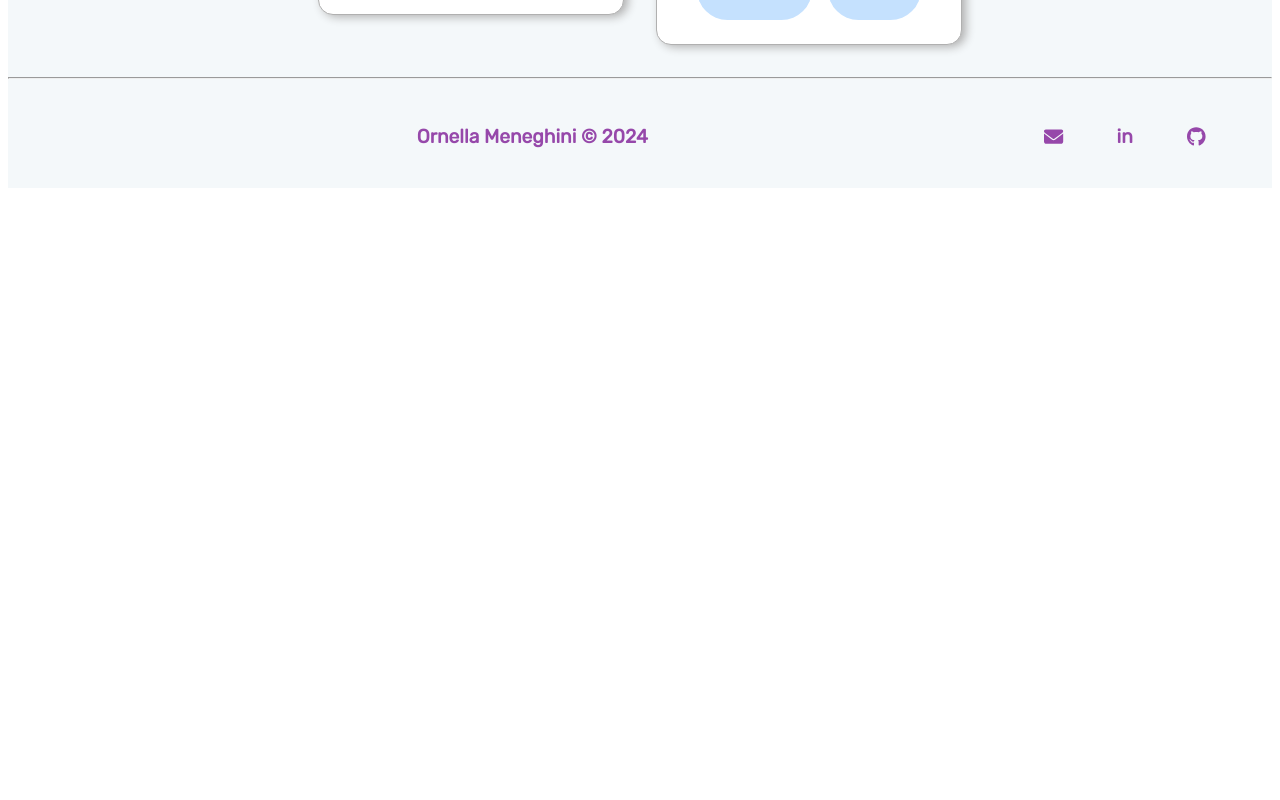
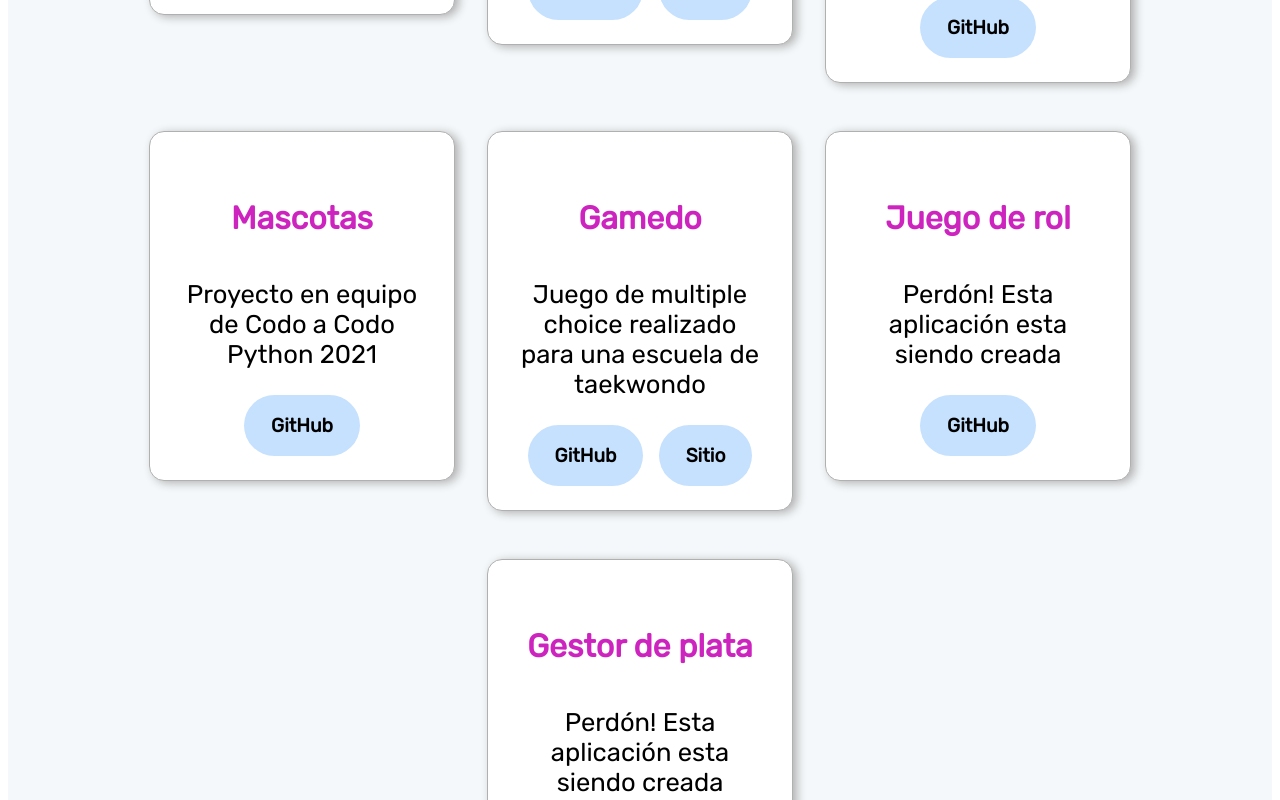
Before and after one commit to MeneghiniOrnella/vue.MeneghiniOrnella, a Vue app: page / in a window 1280 px wide. Shown: the part 1660-2460 px from the top of the page. Before the commit the page ends 1856 px from the top, so only its background shows below. Built offline with nearby package versions, Linux system fonts and the light colour scheme; a web font is replaced by a local one.

Commit message:
"Refactor components to use i18n data from JSON files"

```diff
--- a/src/components/Education.vue
+++ b/src/components/Education.vue
@@ -12,15 +12,14 @@
 </template>
 
 <script>
+import data from '@/data/i18n/en.json';
+
 export default {
     name: 'Education',
-    data() {
-        return {
-            educations: [
-                { code: 'en' },
-                { code: 'es' },
-            ]
-        };
+    computed: {
+        educations() {
+            return data.educations.map((index) => index);
+        }
     }
 }
 </script>
--- a/src/components/Work.vue
+++ b/src/components/Work.vue
@@ -12,18 +12,17 @@
 </template>
 
 <script>
+import data from '@/data/i18n/en.json';
+
 export default {
     name: 'Work',
     props: {
         msg: String
     },
-    data() {
-        return {
-            works: [
-                { code: 'en' },
-                { code: 'es' },
-            ]
-        };
+    computed: {
+        works() {
+            return data.works.map((index) => index);
+        }
     }
 }
 </script>
--- a/src/components/sections/Projects.vue
+++ b/src/components/sections/Projects.vue
@@ -6,6 +6,9 @@
                 <h4 class="title">{{ $t(`projects[${index}].title`) }}</h4>
                 <!-- <img :src="getImgSrc(project.img)" :title="project.title" :alt="project.title" /> -->
                 <p class="otherInfo">{{ $t(`projects[${index}].description`) }}</p>
+                <!-- <div class="otherInfo" v-for="(project, item) in items" :key="item">
+                    <p>{{ item.skills }}</p>
+                </div> -->
                 <div class="projectBtns">
                     <a target="_blank" :href="project.urlGithub"
                         aria-label="Go to Github this repository in a new window">GitHub</a>
@@ -18,15 +21,14 @@
 </template>
 
 <script>
+import data from '@/data/i18n/en.json';
+
 export default {
     name: 'Projects',
-    data() {
-        return {
-            projects: [
-                { code: 'en' },
-                { code: 'es' },
-            ]
-        };
+    computed: {
+        projects() {
+            return data.projects.map((index) => index);
+        }
     }
 }
 </script>
--- a/src/data/i18n/es.json
+++ b/src/data/i18n/es.json
@@ -156,7 +156,7 @@
             ]
         },
         {
-            "title": "Role Game",
+            "title": "Juego de rol",
             "img": "logo.png",
             "description": "Perdón! Esta aplicación esta siendo creada",
             "urlGithub": "https://github.com/MeneghiniOrnella/Vue.Js-role-game.git",
@@ -169,7 +169,7 @@
             ]
         },
         {
-            "title": "Money Manager",
+            "title": "Gestor de plata",
             "img": "logo.png",
             "description": "Perdón! Esta aplicación esta siendo creada",
             "urlGithub": "https://github.com/MeneghiniOrnella/vue-money_manager",
--- a/src/views/Resume.vue
+++ b/src/views/Resume.vue
@@ -14,7 +14,7 @@ import Work from "@/components/Work";
 import Language from "@/components/sections/Language.vue";
 
 export default {
-    data: function () {
+    data() {
         return {
             tabs: ["Work", "Education"],
             selected: "Work"
```
